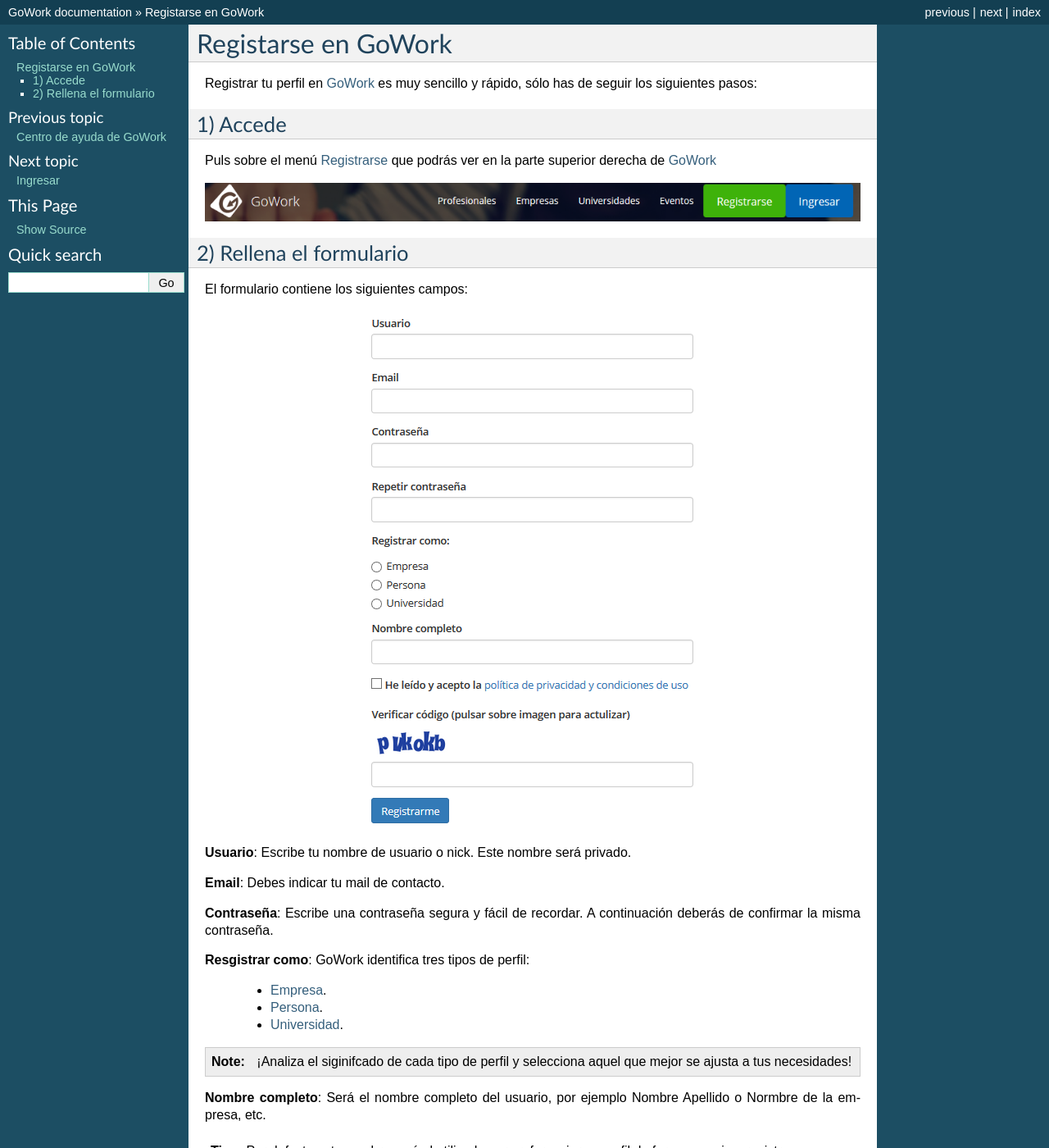
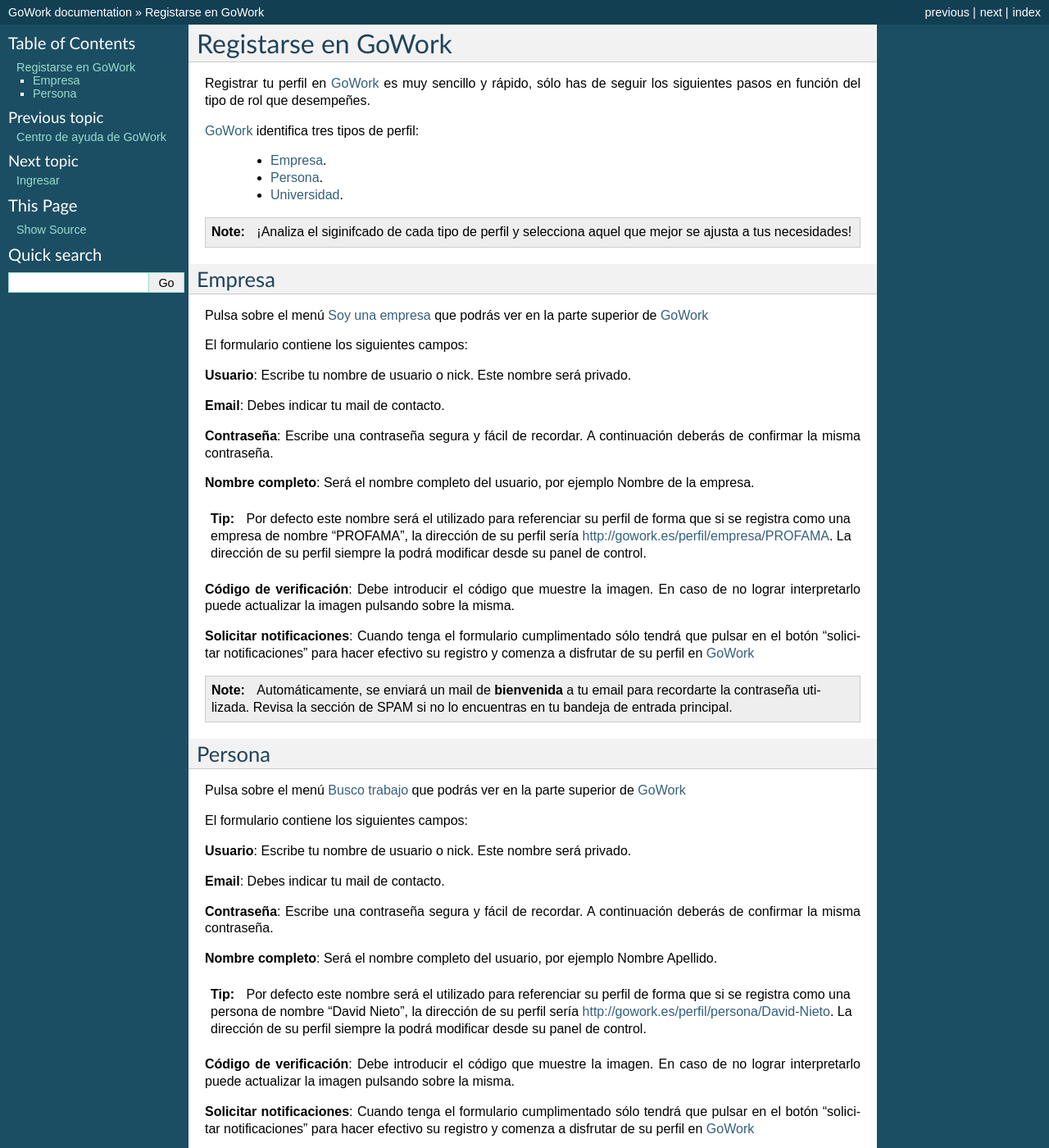
Before and after one commit to help-gowork/help, a Sphinx documentation site: the page built from docs/registrarse.rst, in a window 1280 px wide and 1400 px high. Shown: the whole window at 82% size. Built offline with Sphinx 7.4.7, drawn with Linux system fonts in a browser that asks for light colours; some of the changed text lies outside the part shown.

Commit message:
Signed-off-by: GoWork <info@gowork.es>

```diff
--- a/docs/registrarse.rst
+++ b/docs/registrarse.rst
@@ -1,28 +1,26 @@
 .. _GoWork: http://gowork.es
-.. _Registrarse: http://gowork.es/site/signup
+.. _Soy una empresa: http://gowork.es/registrar-y-contratar
+.. _Busco trabajo: http://gowork.es/registrar-y-trabajar
 
 
 Registarse en GoWork
 ====================
 
-Registrar tu perfil en `GoWork`_ es muy sencillo y rápido, sólo has de seguir los siguientes pasos:
+Registrar tu perfil en `GoWork`_ es muy sencillo y rápido, sólo has de seguir los siguientes pasos en función del tipo de rol que desempeñes.
 
-1) Accede
-----------
-Puls sobre el menú `Registrarse`_ que podrás ver en la parte superior derecha
-de `GoWork`_
+`GoWork`_ identifica tres tipos de perfil:
 
-.. image:: img/navbar.png
-    :align: center
-    :alt: menú de navegación principal de GoWork
+ * :term:`Empresa`.
+ * :term:`Persona`.
+ * :term:`Universidad`.
 
-2) Rellena el formulario
-------------------------
+.. note:: 	¡Analiza el siginifcado de cada tipo de perfil y selecciona aquel que mejor se ajusta a tus necesidades!
+
+Empresa
+-------
+Pulsa sobre el menú `Soy una empresa`_ que podrás ver en la parte superior de `GoWork`_
+
 El formulario contiene los siguientes campos:
-
-.. image:: img/signup.png
-    :align: center
-    :alt: Formulario de registro como nuevo usuario de GoWork
 
 **Usuario**: Escribe tu nombre de usuario o nick. Este nombre será privado.
 
@@ -30,23 +28,38 @@
 
 **Contraseña**: Escribe una contraseña segura y fácil de recordar. A continuación deberás de confirmar la misma contraseña.
 
-**Resgistrar como**: GoWork identifica tres tipos de perfil:
+**Nombre completo**: Será el nombre completo del usuario, por ejemplo Nombre de la empresa.
 
- * :term:`Empresa`.
- * :term:`Persona`.
- * :term:`Universidad`.
+.. tip:: 	Por defecto este nombre será el utilizado para referenciar su perfil de forma que si se registra como una empresa de nombre "PROFAMA", la dirección de su perfil sería http://gowork.es/perfil/empresa/PROFAMA. La dirección de su perfil siempre la podrá modificar desde su panel de control.
 
-.. note:: 	¡Analiza el siginifcado de cada tipo de perfil y selecciona aquel que mejor se ajusta a tus necesidades!
+**Código de verificación**: Debe introducir el código que muestre la imagen. En caso de no
+lograr interpretarlo puede actualizar la imagen pulsando sobre la misma.
 
-**Nombre completo**: Será el nombre completo del usuario, por ejemplo Nombre Apellido o Normbre de la empresa, etc.
+**Solicitar notificaciones**: Cuando tenga el formulario cumplimentado sólo tendrá que pulsar en el botón "solicitar notificaciones" para hacer efectivo su registro y comenza a disfrutar de su perfil en `GoWork`_
+
+.. note:: 	Automáticamente, se enviará un mail de **bienvenida** a tu email
+            para recordarte la contraseña utilizada. Revisa la sección de SPAM si no lo encuentras en tu bandeja de entrada principal.
+
+Persona
+-------
+Pulsa sobre el menú `Busco trabajo`_ que podrás ver en la parte superior de `GoWork`_
+
+El formulario contiene los siguientes campos:
+
+**Usuario**: Escribe tu nombre de usuario o nick. Este nombre será privado.
+
+**Email**: Debes indicar tu mail de contacto.
+
+**Contraseña**: Escribe una contraseña segura y fácil de recordar. A continuación deberás de confirmar la misma contraseña.
+
+**Nombre completo**: Será el nombre completo del usuario, por ejemplo Nombre Apellido.
 
 .. tip:: 	Por defecto este nombre será el utilizado para referenciar su perfil de forma que si se registra como una persona de nombre "David Nieto", la dirección de su perfil sería http://gowork.es/perfil/persona/David-Nieto. La dirección de su perfil siempre la podrá modificar desde su panel de control.
 
 **Código de verificación**: Debe introducir el código que muestre la imagen. En caso de no
 lograr interpretarlo puede actualizar la imagen pulsando sobre la misma.
 
-**Registrarme**: Cuando tenga el formulario cumplimentado sólo tendrá que pulsar en el botón
-Registrarme para hacer efectivo su registro y comenza a disfrutar de su perfil en `GoWork`_
+**Solicitar notificaciones**: Cuando tenga el formulario cumplimentado sólo tendrá que pulsar en el botón "solicitar notificaciones" para hacer efectivo su registro y comenza a disfrutar de su perfil en `GoWork`_
 
 .. note:: 	Automáticamente, se enviará un mail de **bienvenida** a tu email
             para recordarte la contraseña utilizada. Revisa la sección de SPAM si no lo encuentras en tu bandeja de entrada principal.
```
